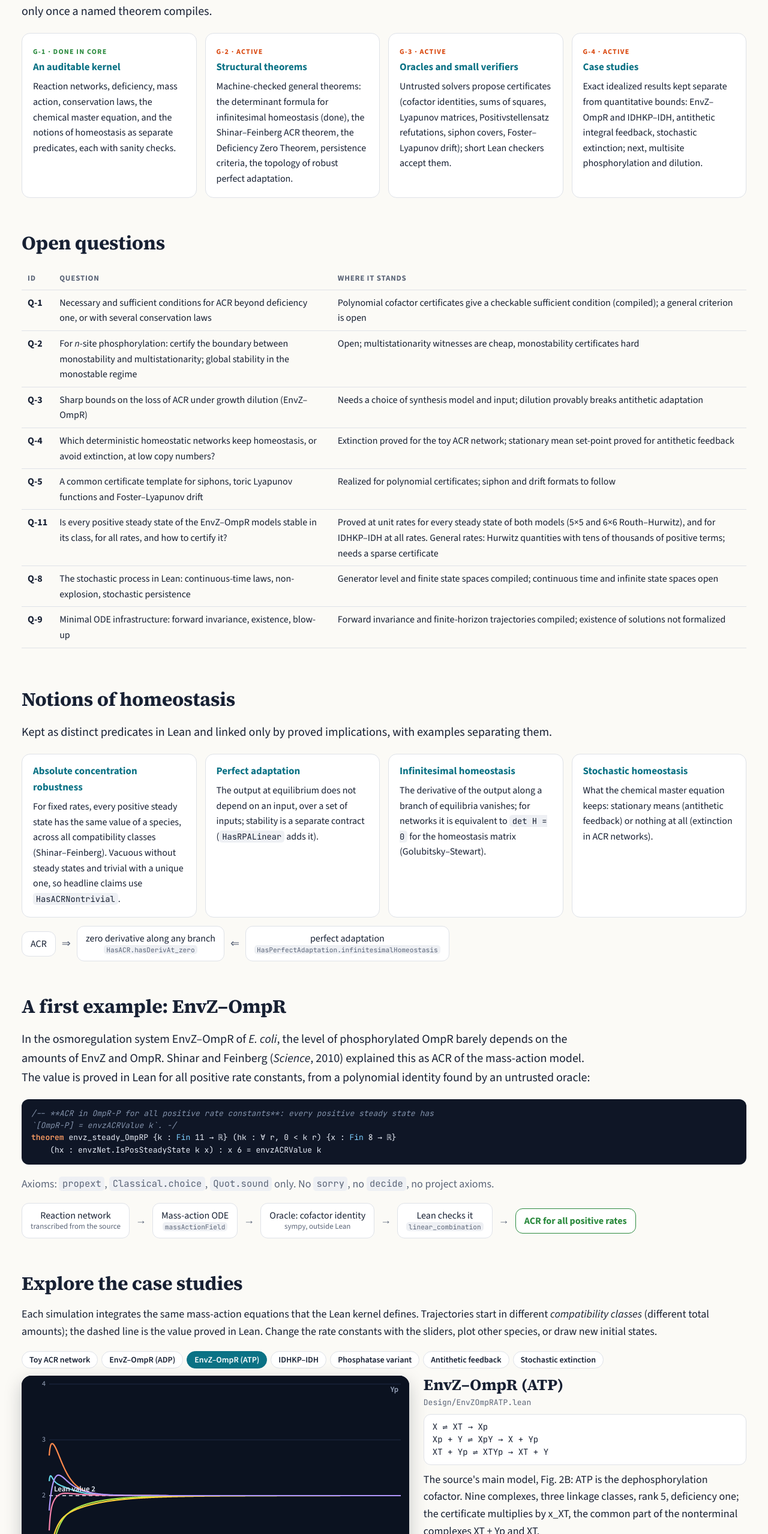
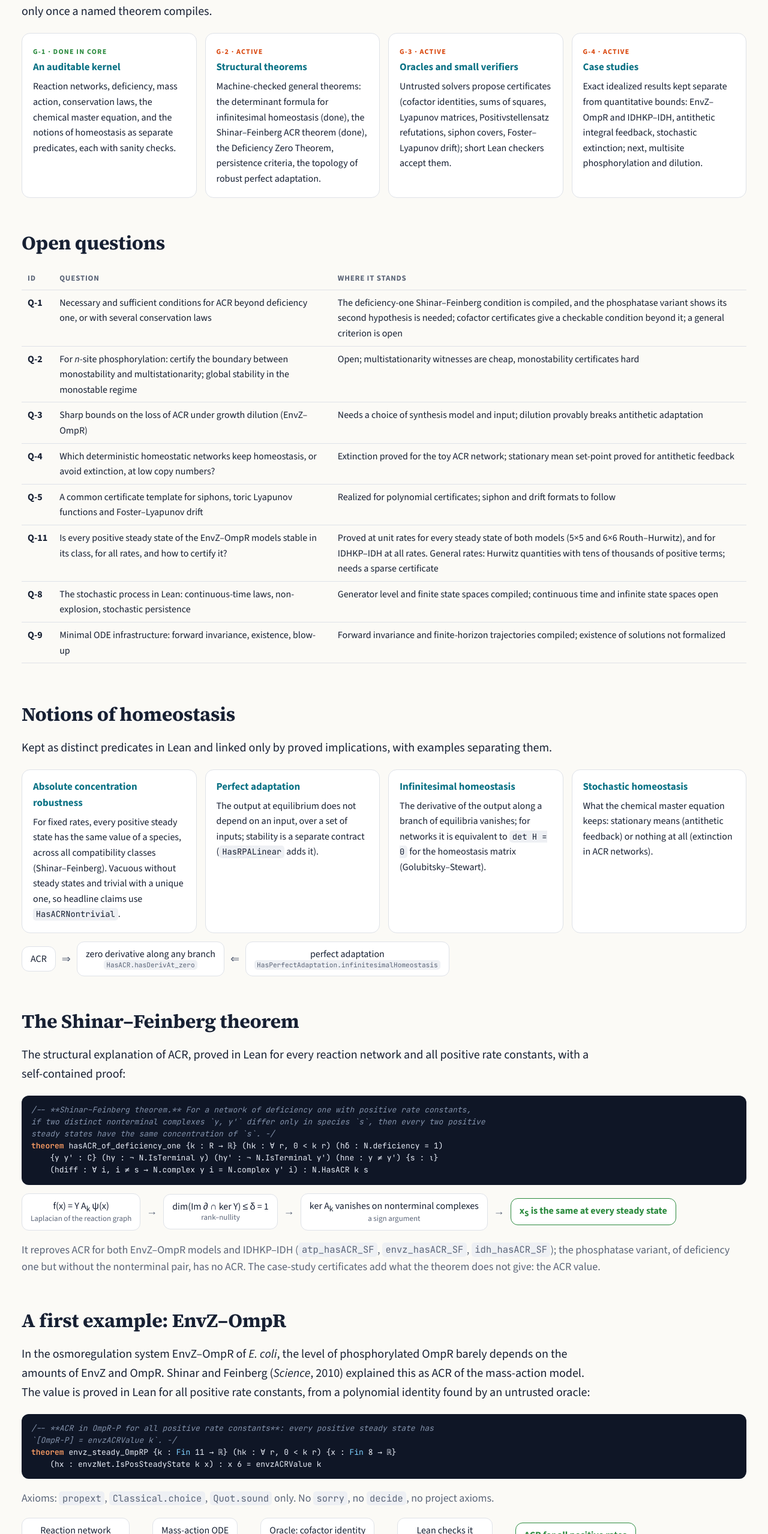
Before and after one commit to siddhartha-gadgil/Homeostasis, a plain HTML site: page docs/index.html in a window 1280 px wide. Shown: the part 842-3400 px from the top of the page at 60% size. Drawn offline with nearby package versions, Linux system fonts and the light colour scheme.

Commit message:
N-006 / G-2(b): the Shinar–Feinberg theorem, for every network and all positive rates
Self-contained proof: Laplacian factorization f = Y A_k ψ, kernel of the Laplacian vanishes on
nonterminal complexes (sign argument), dim(Im ∂ ∩ ker Y) ≤ δ by rank–nullity. Applied to
EnvZ–OmpR (Figs. 2B, 2D) and IDHKP–IDH. Notes, site and slides updated.

Co-Authored-By: Claude Opus 5.5 <noreply@anthropic.com>

```diff
--- a/docs/index.html
+++ b/docs/index.html
@@ -164,7 +164,7 @@ footer { margin-top: 64px; padding: 28px 0 40px; border-top: 1px solid var(--lin
 <p class="lead">Homeostasis in biochemistry comes in several mathematically distinct forms. The project studies them in deterministic mass-action models <code>ẋ = Γ v(x)</code> on the positive orthant and in their stochastic counterparts (the chemical master equation on copy numbers), and treats Lean as the validity gate: a result counts as established only once a named theorem compiles.</p>
 <div class="cards">
   <div class="card"><span class="status done">G-1 &middot; done in core</span><h3>An auditable kernel</h3><p>Reaction networks, deficiency, mass action, conservation laws, the chemical master equation, and the notions of homeostasis as separate predicates, each with sanity checks.</p></div>
-  <div class="card"><span class="status open">G-2 &middot; active</span><h3>Structural theorems</h3><p>Machine-checked general theorems: the determinant formula for infinitesimal homeostasis (done), the Shinar&ndash;Feinberg ACR theorem, the Deficiency Zero Theorem, persistence criteria, the topology of robust perfect adaptation.</p></div>
+  <div class="card"><span class="status open">G-2 &middot; active</span><h3>Structural theorems</h3><p>Machine-checked general theorems: the determinant formula for infinitesimal homeostasis (done), the Shinar&ndash;Feinberg ACR theorem (done), the Deficiency Zero Theorem, persistence criteria, the topology of robust perfect adaptation.</p></div>
   <div class="card"><span class="status open">G-3 &middot; active</span><h3>Oracles and small verifiers</h3><p>Untrusted solvers propose certificates (cofactor identities, sums of squares, Lyapunov matrices, Positivstellensatz refutations, siphon covers, Foster&ndash;Lyapunov drift); short Lean checkers accept them.</p></div>
   <div class="card"><span class="status open">G-4 &middot; active</span><h3>Case studies</h3><p>Exact idealized results kept separate from quantitative bounds: EnvZ&ndash;OmpR and IDHKP&ndash;IDH, antithetic integral feedback, stochastic extinction; next, multisite phosphorylation and dilution.</p></div>
 </div>
@@ -173,7 +173,7 @@ footer { margin-top: 64px; padding: 28px 0 40px; border-top: 1px solid var(--lin
 <div class="tablewrap">
 <table class="res">
 <tr><th>ID</th><th>Question</th><th>Where it stands</th></tr>
-<tr><td><b>Q-1</b></td><td>Necessary and sufficient conditions for ACR beyond deficiency one, or with several conservation laws</td><td>Polynomial cofactor certificates give a checkable sufficient condition (compiled); a general criterion is open</td></tr>
+<tr><td><b>Q-1</b></td><td>Necessary and sufficient conditions for ACR beyond deficiency one, or with several conservation laws</td><td>The deficiency-one Shinar&ndash;Feinberg condition is compiled, and the phosphatase variant shows its second hypothesis is needed; cofactor certificates give a checkable condition beyond it; a general criterion is open</td></tr>
 <tr><td><b>Q-2</b></td><td>For <i>n</i>-site phosphorylation: certify the boundary between monostability and multistationarity; global stability in the monostable regime</td><td>Open; multistationarity witnesses are cheap, monostability certificates hard</td></tr>
 <tr><td><b>Q-3</b></td><td>Sharp bounds on the loss of ACR under growth dilution (EnvZ&ndash;OmpR)</td><td>Needs a choice of synthesis model and input; dilution provably breaks antithetic adaptation</td></tr>
 <tr><td><b>Q-4</b></td><td>Which deterministic homeostatic networks keep homeostasis, or avoid extinction, at low copy numbers?</td><td>Extinction proved for the toy ACR network; stationary mean set-point proved for antithetic feedback</td></tr>
@@ -198,6 +198,22 @@ footer { margin-top: 64px; padding: 28px 0 40px; border-top: 1px solid var(--lin
   <div class="arrow">&lArr;</div>
   <div class="box">perfect adaptation<small><code>HasPerfectAdaptation.infinitesimalHomeostasis</code></small></div>
 </div>
+
+<h2>The Shinar&ndash;Feinberg theorem</h2>
+<p class="lead">The structural explanation of ACR, proved in Lean for every reaction network and all positive rate constants, with a self-contained proof:</p>
+<pre class="lean"><code>/-- **Shinar–Feinberg theorem.** For a network of deficiency one with positive rate constants,
+if two distinct nonterminal complexes `y, y'` differ only in species `s`, then every two positive
+steady states have the same concentration of `s`. -/
+theorem hasACR_of_deficiency_one {k : R → ℝ} (hk : ∀ r, 0 < k r) (hδ : N.deficiency = 1)
+    {y y' : C} (hy : ¬ N.IsTerminal y) (hy' : ¬ N.IsTerminal y') (hne : y ≠ y') {s : ι}
+    (hdiff : ∀ i, i ≠ s → N.complex y i = N.complex y' i) : N.HasACR k s</code></pre>
+<div class="flow">
+  <div class="box">f(x) = Y A<sub>k</sub> &psi;(x)<small>Laplacian of the reaction graph</small></div><div class="arrow">&rarr;</div>
+  <div class="box">dim(Im &part; &cap; ker Y) &le; &delta; = 1<small>rank&ndash;nullity</small></div><div class="arrow">&rarr;</div>
+  <div class="box">ker A<sub>k</sub> vanishes on nonterminal complexes<small>a sign argument</small></div><div class="arrow">&rarr;</div>
+  <div class="box good">x<sub>S</sub> is the same at every steady state</div>
+</div>
+<p class="muted">It reproves ACR for both EnvZ&ndash;OmpR models and IDHKP&ndash;IDH (<code>atp_hasACR_SF</code>, <code>envz_hasACR_SF</code>, <code>idh_hasACR_SF</code>); the phosphatase variant, of deficiency one but without the nonterminal pair, has no ACR. The case-study certificates add what the theorem does not give: the ACR value.</p>
 
 <h2>A first example: EnvZ&ndash;OmpR</h2>
 <p class="lead">In the osmoregulation system EnvZ&ndash;OmpR of <i>E. coli</i>, the level of phosphorylated OmpR barely depends on the amounts of EnvZ and OmpR. Shinar and Feinberg (<i>Science</i>, 2010) explained this as ACR of the mass-action model. The value is proved in Lean for all positive rate constants, from a polynomial identity found by an untrusted oracle:</p>
@@ -226,6 +242,7 @@ theorem envz_steady_OmpRP {k : Fin 11 → ℝ} (hk : ∀ r, 0 < k r) {x : Fin 8
 <div class="tablewrap">
 <table class="res">
 <tr><th>Result</th><th>Lean</th><th>Scope</th><th></th></tr>
+<tr><td><b>Shinar&ndash;Feinberg theorem</b>: deficiency one and two nonterminal complexes differing in one species give ACR</td><td><code>hasACR_of_deficiency_one</code></td><td>every network, all positive rates</td><td class="ok">verified</td></tr>
 <tr><td>EnvZ&ndash;OmpR (ADP, Fig.&nbsp;2D): ACR value of OmpR-P, positive steady-state family, nontrivial ACR, deficiency one</td><td><code>envz_steady_OmpRP</code>, <code>envz_hasACRNontrivial</code>, <code>envz_deficiency</code></td><td>all positive rates</td><td class="ok">verified</td></tr>
 <tr><td>EnvZ&ndash;OmpR (ATP, Fig.&nbsp;2B, the source&rsquo;s main model)</td><td><code>atp_steady_Yp</code>, <code>atp_hasACRNontrivial</code>, <code>atp_deficiency</code></td><td>all positive rates</td><td class="ok">verified</td></tr>
 <tr><td>IDHKP&ndash;IDH core module (Fig.&nbsp;3): ACR in active IDH</td><td><code>idh_steady_I</code>, <code>idh_hasACRNontrivial</code>, <code>idh_deficiency</code></td><td>all positive rates</td><td class="ok">verified</td></tr>
@@ -257,7 +274,7 @@ theorem envz_steady_OmpRP {k : Fin 11 → ℝ} (hk : ∀ r, 0 < k r) {x : Fin 8
 <h2>Next steps</h2>
 <div class="cards">
   <div class="card"><span class="status open">Q-11</span><h3>Stability at general rates</h3><p>Every steady state is class-stable for IDHKP&ndash;IDH at all rates and for both EnvZ&ndash;OmpR models at unit rates. General rates need certificates for polynomial identities with tens of thousands of terms.</p></div>
-  <div class="card"><span class="status open">G-2</span><h3>General theorems</h3><p>The Shinar&ndash;Feinberg theorem (in every case study, the certificate&rsquo;s multiplier is the common part of the two nonterminal complexes it names) and the Deficiency Zero Theorem.</p></div>
+  <div class="card"><span class="status open">G-2</span><h3>General theorems</h3><p>Shinar&ndash;Feinberg is done; next, the Deficiency Zero Theorem with local stability, and ACR beyond deficiency one (Q-1).</p></div>
   <div class="card"><span class="status open">Q-2</span><h3>Multisite phosphorylation</h3><p>Multistationarity witnesses and monostability certificates for 2-site and <i>n</i>-site systems.</p></div>
   <div class="card"><span class="status open">Q-3, Q-4, Q-8</span><h3>Dilution and noise</h3><p>Quantitative loss of robustness under dilution; continuous-time stochastic laws and persistence at low copy numbers.</p></div>
 </div>
```
Also changed, not shown: docs/Homeostasis.html (+39 -3 lines), 7 other files.
